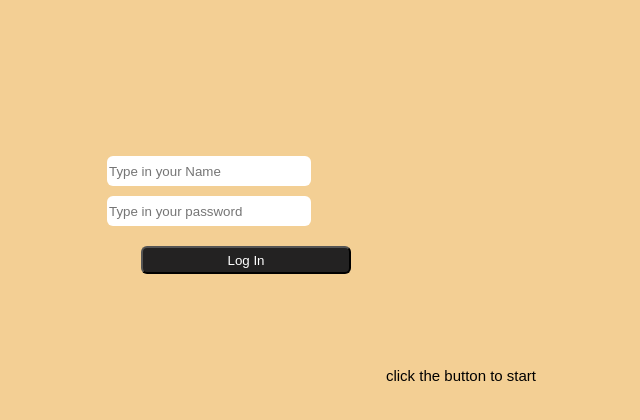
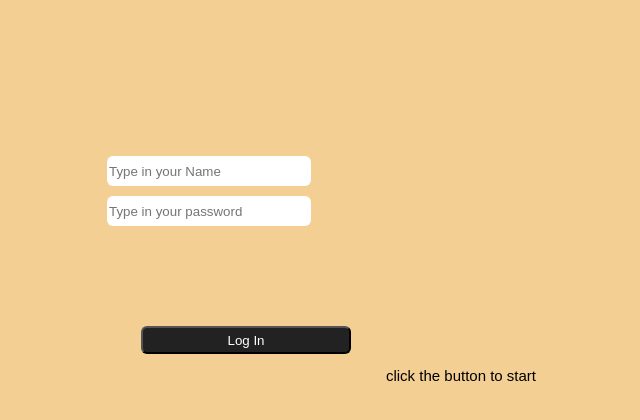
Before and after one commit to luziagu/konzeptionApp, a website: page prototyp/index.html in a window 1280 px wide. Shown: the part 234-654 px from the top of the page, without its empty margins (179-819 px from the left). Drawn offline with Linux system fonts and the light colour scheme.

Commit message:
button please

```diff
--- a/prototyp/styles.css
+++ b/prototyp/styles.css
@@ -43,7 +43,7 @@ border-style: none;
 
 .savename {
 position: absolute;
-top: 60%;
+top: 70%;
 width: 210px;
 height: 28px;
 left: 25%;
```
